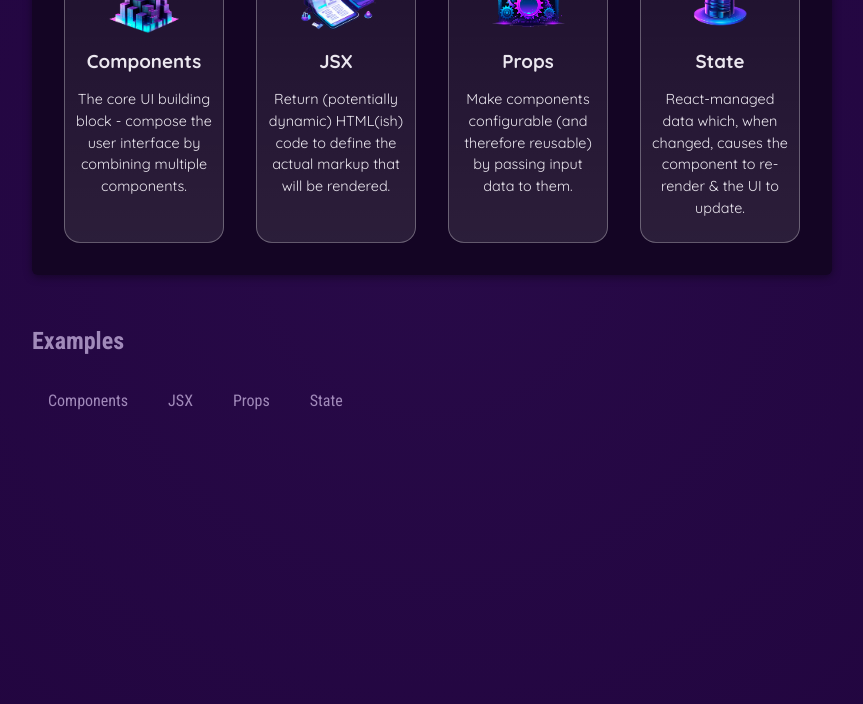
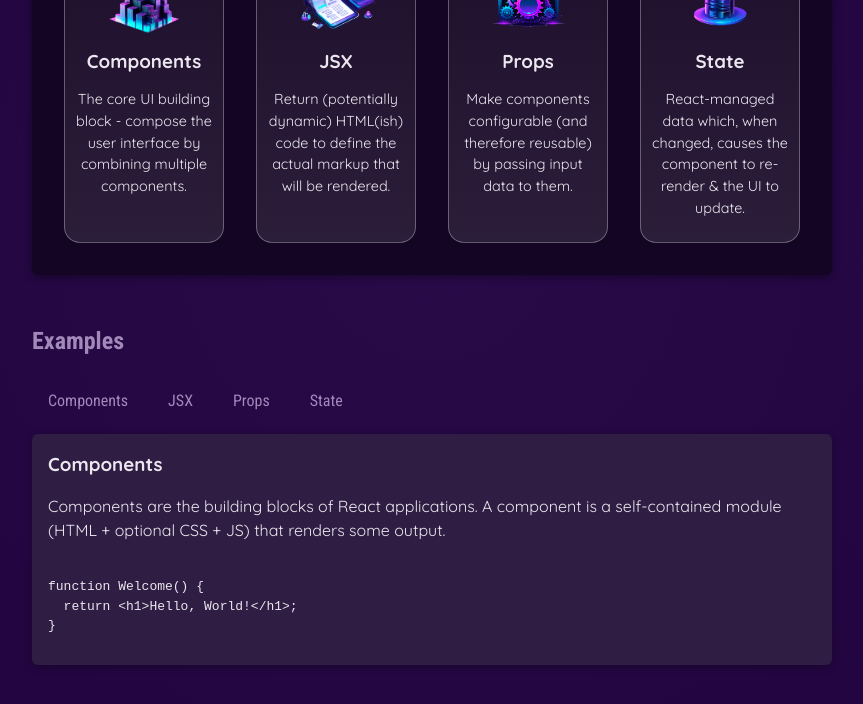
Before and after one commit to tochanenko/React_Guide_Course, a React (Vite) app in the folder 01-starting-project/: page / in a window 1280 px wide. Both pictures are taken after a click on the button "Components". Shown: the part 404-1108 px from the top of the page, without its empty margins (208-1071 px from the left). Built offline with nearby package versions, Linux system fonts and the light colour scheme.

Commit message:
Implement rendering content conditionally

```diff
--- a/01-starting-project/src/App.jsx
+++ b/01-starting-project/src/App.jsx
@@ -3,9 +3,16 @@
 import CoreConcept from './components/CoreConcept/CoreConcept.jsx';
 import TabButton from './components/TabButton.jsx';
 
+import { useState } from 'react';
+
+import { EXAMPLES } from './data.js';
+
 function App() {
+  const [selectedTopic, setSelectedTopic] = useState();
+
+
   function handleSelect(selectedButton) {
-    console.log(`Selected ${selectedButton}`);
+    setSelectedTopic(selectedButton);
   }
 
   return (
@@ -27,11 +34,18 @@
         <section id="examples">
           <h2>Examples</h2>
           <menu>
-            <TabButton onSelect={() => handleSelect('Components')}>Components</TabButton>
-            <TabButton onSelect={() => handleSelect('JSX')}>JSX</TabButton>
-            <TabButton onSelect={() => handleSelect('Props')}>Props</TabButton>
-            <TabButton onSelect={() => handleSelect('State')}>State</TabButton>
+            <TabButton onSelect={() => handleSelect('components')}>Components</TabButton>
+            <TabButton onSelect={() => handleSelect('jsx')}>JSX</TabButton>
+            <TabButton onSelect={() => handleSelect('props')}>Props</TabButton>
+            <TabButton onSelect={() => handleSelect('state')}>State</TabButton>
           </menu>
+          {!selectedTopic ? <p>Please select a topic</p> : (
+            <div id="tab-content">
+              <h3>{EXAMPLES[selectedTopic].title}</h3>
+              <p>{EXAMPLES[selectedTopic].description}</p>
+              <pre>{EXAMPLES[selectedTopic].code}</pre>
+            </div>
+          )}
         </section>
       </main>
     </div>
--- a/01-starting-project/src/data.js
+++ b/01-starting-project/src/data.js
@@ -29,3 +29,54 @@
       'React-managed data which, when changed, causes the component to re-render & the UI to update.',
   },
 ];
+
+export const EXAMPLES = {
+  components: {
+    title: 'Components',
+    description:
+      'Components are the building blocks of React applications. A component is a self-contained module (HTML + optional CSS + JS) that renders some output.',
+    code: `
+function Welcome() {
+  return <h1>Hello, World!</h1>;
+}`,
+  },
+  jsx: {
+    title: 'JSX',
+    description:
+      'JSX is a syntax extension to JavaScript. It is similar to a template language, but it has full power of JavaScript (e.g., it may output dynamic content).',
+    code: `
+<div>
+  <h1>Welcome {userName}</h1>
+  <p>Time to learn React!</p>
+</div>`,
+  },
+  props: {
+    title: 'Props',
+    description:
+      'Components accept arbitrary inputs called props. They are like function arguments.',
+    code: `
+function Welcome(props) {
+  return <h1>Hello, {props.name}</h1>;
+}`,
+  },
+  state: {
+    title: 'State',
+    description:
+      'State allows React components to change their output over time in response to user actions, network responses, and anything else.',
+    code: `
+function Counter() {
+  const [isVisible, setIsVisible] = useState(false);
+
+  function handleClick() {
+    setIsVisible(true);
+  }
+
+  return (
+    <div>
+      <button onClick={handleClick}>Show Details</button>
+      {isVisible && <p>Amazing details!</p>}
+    </div>
+  );
+}`,
+  },
+};
```
